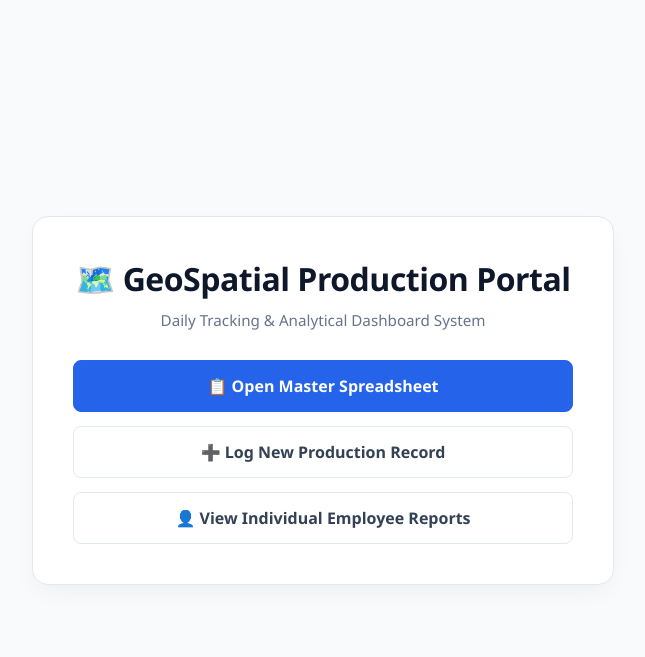
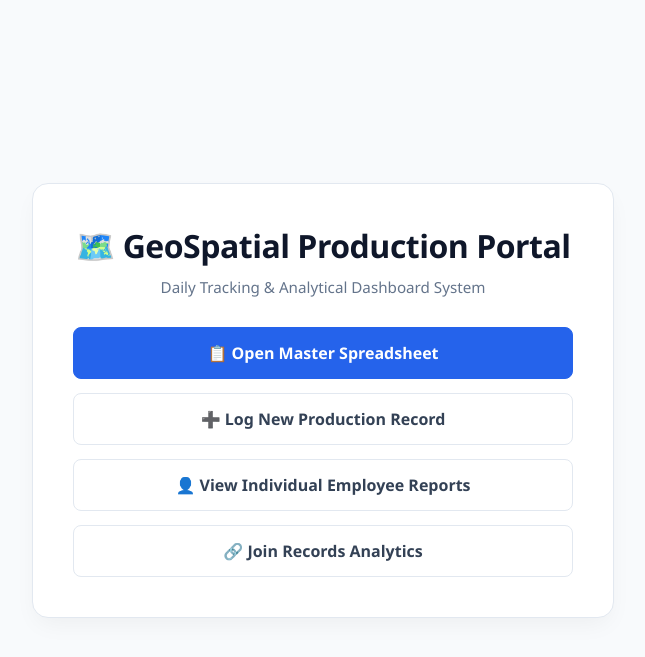
Before and after one commit to MuttannaSingadi/employee-production-tracker, a Flask app: page / in a window 1280 px wide. Shown: the top 657 px of the page, without its empty margins (317-962 px from the left). Run offline with Flask 3, Linux system fonts and the light colour scheme.

Commit message:
Fix duplicate join_records route

```diff
--- a/templates/home.html
+++ b/templates/home.html
@@ -79,10 +79,14 @@
     <p>Daily Tracking & Analytical Dashboard System</p>
 
     <div class="menu-links">
-        <a href="/index" class="portal-btn btn-primary">📋 Open Master Spreadsheet</a>
-        <a href="/add" class="portal-btn btn-secondary">➕ Log New Production Record</a>
-        <a href="/employee_report" class="portal-btn btn-secondary">👤 View Individual Employee Reports</a>
-    </div>
+    <a href="{{ url_for('index') }}" class="portal-btn btn-primary">📋 Open Master Spreadsheet</a>
+
+    <a href="{{ url_for('add_record') }}" class="portal-btn btn-secondary">➕ Log New Production Record</a>
+
+    <a href="{{ url_for('employee_report') }}" class="portal-btn btn-secondary">👤 View Individual Employee Reports</a>
+
+    <a href="{{ url_for('joint_records') }}" class="portal-btn btn-secondary">🔗 Join Records Analytics</a>
+</div>
 </div>
 
 </body>
```
Also changed, not shown: templates/joint_worker.html (renamed from templates/join_worker.html).
